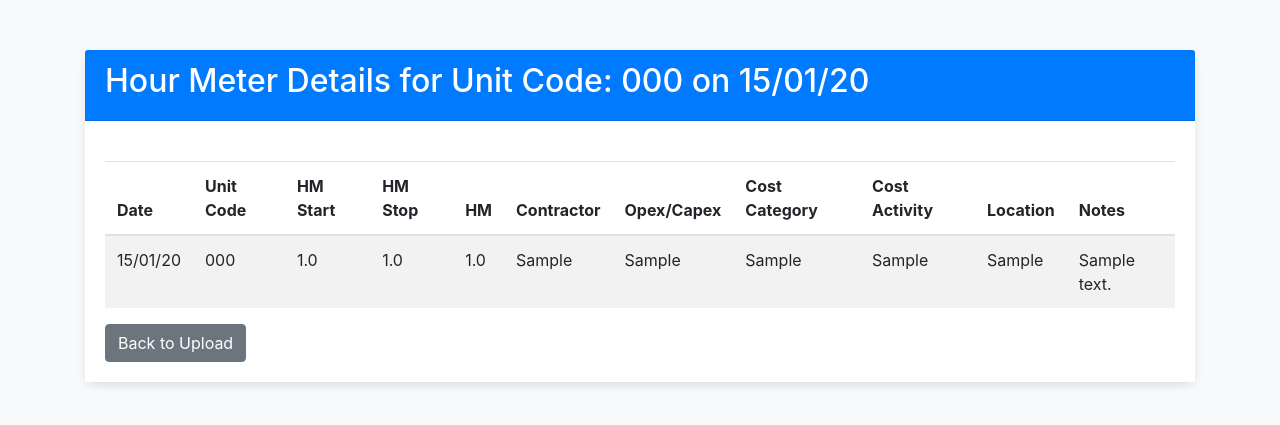
After one commit to HibHaqqi/HMRecord, a Flask app: page /total-hour-meter-details/000/2020-01-15 in a window 1280 px wide. The commit adds this page. Shown: the top 425 px of the page. Run offline with Flask 3, Linux system fonts and the light colour scheme; the visitor is signed in with stand-in values (Sample User, id 1); tables that the repository leaves empty hold one stand-in row (values such as "Sample post"); some libraries are stand-ins or nearby versions.

Commit message:
detail hm upload line per date per unit

```diff
--- a/app/config.py
+++ b/app/config.py
@@ -5,5 +5,5 @@ load_dotenv()
 class Config:
     """Base configuration."""
     SECRET_KEY = os.environ.get('SECRET_KEY') or 'your_default_secret_key'
-    SQLALCHEMY_DATABASE_URI =   os.environ.get('DATABASE_URL')
+    SQLALCHEMY_DATABASE_URI =   'postgresql://postgres:rahasia@localhost:5432/hmrecord'
     SQLALCHEMY_TRACK_MODIFICATIONS = False
--- a/app/controller/validate_controller.py
+++ b/app/controller/validate_controller.py
@@ -1,5 +1,6 @@
-from flask import Blueprint
+from flask import Blueprint, render_template
 from app.services.validate_service import DataValidate
+import pandas as pd
 
 val_bp = Blueprint('val', __name__)
 
@@ -10,3 +11,15 @@ def validate_hour_meters():
 @val_bp.route('/total-hour-meters', methods=['GET'])
 def total_hour_meters():
     return DataValidate.get_total_hour_meters_by_unit_code()
+
+@val_bp.route('/hour-meter-details/<unit_code>/<date>', methods=['GET'])
+def hour_meter_details(unit_code, date):
+    date = pd.to_datetime(date).date()
+    details = DataValidate.get_hour_meter_details(unit_code, date)
+    return render_template('hour_meter_details.html', details=details, unit_code=unit_code, date=date.strftime('%d/%m/%y'))
+
+@val_bp.route('/total-hour-meter-details/<unit_code>//<date>', methods=['GET'])
+def total_hour_meter_details(unit_code,date):
+    date = pd.to_datetime(date).date()
+    details = DataValidate.get_total_hour_meter_details(unit_code,date)
+    return render_template('total_hour_meter_details.html', details=details, unit_code=unit_code,date=date.strftime('%d/%m/%y'))
--- a/app/services/validate_service.py
+++ b/app/services/validate_service.py
@@ -1,6 +1,7 @@
 from sqlalchemy import func
 from app.models.equipment import Equipment,db
 from flask import jsonify
+import pandas as pd
 
 class DataValidate :
    def get_daily_hour_meters_over_22_hours():
@@ -14,14 +15,14 @@ class DataValidate :
     # Convert the result to a list of dictionaries
     over_22_hours = [
         {
-            'date': row.date.strftime('%d/%m/%y'),  # Format date as DD/MM/YY
+            'date': row.date,  # Ensure this is a datetime object
             'unit_code': row.unit_code,
-            'total_hm': row.total_hm,
-            'action': f"<a href='/details/{row.unit_code}/{row.date.strftime('%Y-%m-%d')}'>Detail</a>"  # Action link for details
-        }
-        for row in result
+            'total_hm': row.total_hm
+        } for row in result
     ]
+
     return over_22_hours
+
    def get_total_hour_meters_by_unit_code():
     result = db.session.query(
         Equipment.date,Equipment.unit_code,
@@ -30,3 +31,45 @@ class DataValidate :
 
     total_hm_by_unit_code = [{'date':row.date,'unit_code': row.unit_code, 'total_hm': row.total_hm} for row in result]
     return total_hm_by_unit_code
+   def get_hour_meter_details(unit_code, date):
+    result = db.session.query(Equipment).filter(
+        Equipment.unit_code == unit_code,
+        Equipment.date == date
+    ).all()
+
+    details = [{
+        'date': record.date.strftime('%d/%m/%y'),
+        'unit_code': record.unit_code,
+        'hm_start': record.hm_start,
+        'hm_stop': record.hm_stop,
+        'hm': record.hm,
+        'contractor': record.contractor,
+        'opex_capex': record.opex_capex,
+        'cost_category': record.cost_category,
+        'cost_activity': record.cost_activity,
+        'location': record.location,
+        'notes': record.notes
+    } for record in result]
+
+    return details
+   def get_total_hour_meter_details(unit_code,date):
+     result = db.session.query(Equipment).filter(
+        Equipment.unit_code == unit_code,
+        Equipment.date == date
+    ).all()
+
+     details = [{
+        'date': record.date.strftime('%d/%m/%y'),
+        'unit_code': record.unit_code,
+        'hm_start': record.hm_start,
+        'hm_stop': record.hm_stop,
+        'hm': record.hm,
+        'contractor': record.contractor,
+        'opex_capex': record.opex_capex,
+        'cost_category': record.cost_category,
+        'cost_activity': record.cost_activity,
+        'location': record.location,
+        'notes': record.notes
+    } for record in result]
+
+     return details
--- /dev/null
+++ b/app/templates/total_hour_meter_details.html
@@ -0,0 +1,87 @@
+<!DOCTYPE html>
+<html lang="en">
+<head>
+    <meta charset="UTF-8">
+    <meta name="viewport" content="width=device-width, initial-scale=1.0">
+    <title>Hour Meter Details</title>
+    <link href="https://stackpath.bootstrapcdn.com/bootstrap/4.5.2/css/bootstrap.min.css" rel="stylesheet">
+    <style>
+        body {
+            background-color: #f8f9fa;
+        }
+        .container {
+            margin-top: 50px;
+        }
+        .card {
+            border: none;
+            border-radius: 10px;
+            box-shadow: 0 4px 8px rgba(0, 0, 0, 0.1);
+        }
+        .card-header {
+            background-color: #007bff;
+            color: white;
+            border-radius: 10px 10px 0 0;
+        }
+        .card-body {
+            background-color: white;
+        }
+        .table {
+            margin-top: 20px;
+        }
+    </style>
+</head>
+<body>
+    <div class="container">
+        <div class="card">
+            <div class="card-header">
+                <h2>Hour Meter Details for Unit Code: {{ unit_code }} on {{ date }}</h2>
+            </div>
+            <div class="card-body">
+                <table class="table table-striped">
+                    <thead>
+                        <tr>
+                            <th>Date</th>
+                            <th>Unit Code</th>
+                            <th>HM Start</th>
+                            <th>HM Stop</th>
+                            <th>HM</th>
+                            <th>Contractor</th>
+                            <th>Opex/Capex</th>
+                            <th>Cost Category</th>
+                            <th>Cost Activity</th>
+                            <th>Location</th>
+                            <th>Notes</th>
+                        </tr>
+                    </thead>
+                    <tbody>
+                        {% for item in details %}
+                            <tr>
+                                <td>{{ item.date }}</td>
+                                <td>{{ item.unit_code }}</td>
+                                <td>{{ item.hm_start }}</td>
+                                <td>{{ item.hm_stop }}</td>
+                                <td>{{ item.hm }}</td>
+                                <td>{{ item.contractor }}</td>
+                                <td>{{ item.opex_capex }}</td>
+                                <td>{{ item.cost_category }}</td>
+                                <td>{{ item.cost_activity }}</td>
+                                <td>{{ item.location }}</td>
+                                <td>{{ item.notes }}</td>
+                            </tr>
+                        {% else %}
+                            <tr>
+                                <td colspan="11">No data available.</td>
+                            </tr>
+                        {% endfor %}
+                    </tbody>
+                </table>
+                <a href="{{ url_for('eqp.upload') }}" class="btn btn-secondary">Back to Upload</a>
+            </div>
+        </div>
+    </div>
+
+    <script src="https://code.jquery.com/jquery-3.5.1.slim.min.js"></script>
+    <script src="https://cdn.jsdelivr.net/npm/@popperjs/core@2.9.3/dist/umd/popper.min.js"></script>
+    <script src="https://stackpath.bootstrapcdn.com/bootstrap/4.5.2/js/bootstrap.min.js"></script>
+</body>
+</html>
```
Also changed, not shown: app/templates/hour_meter_details.html (added, +87 -0 lines), app/templates/upload.html (+9 -4 lines).
